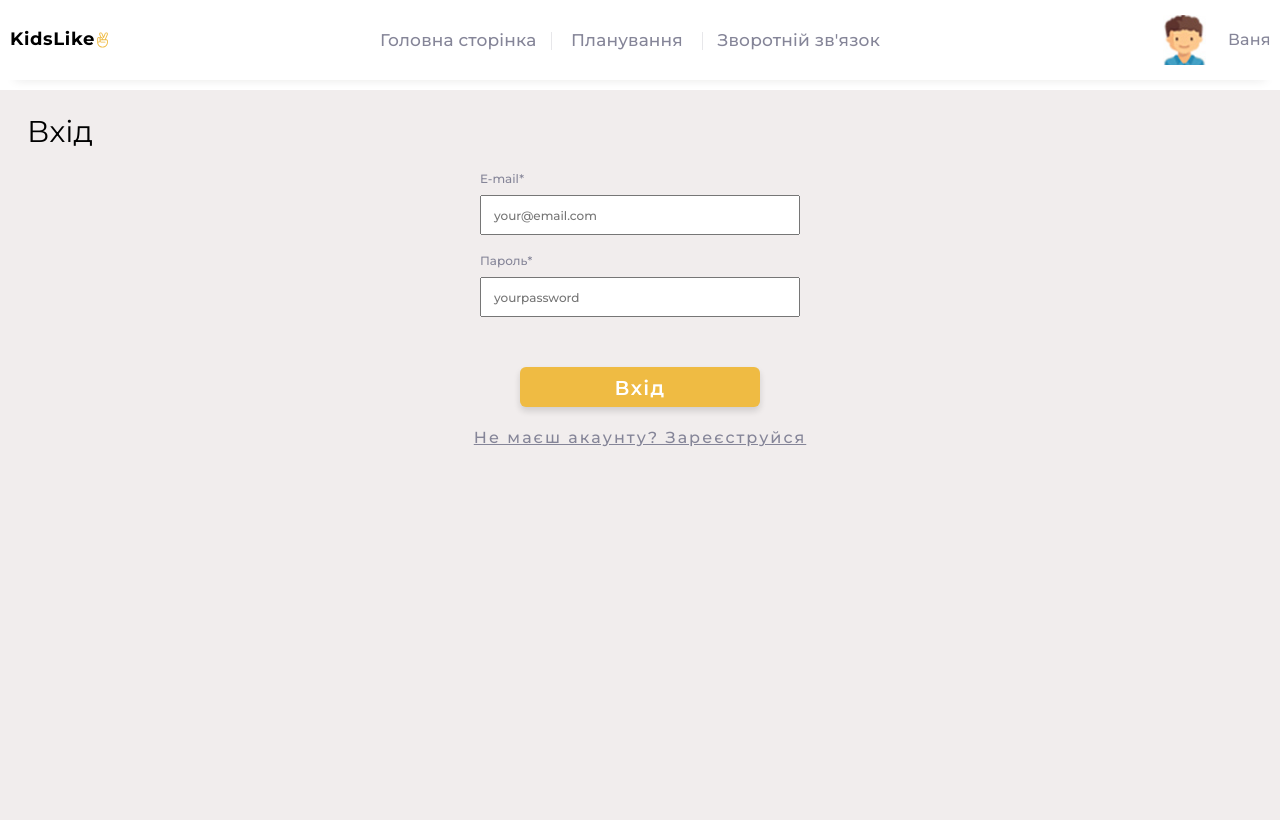
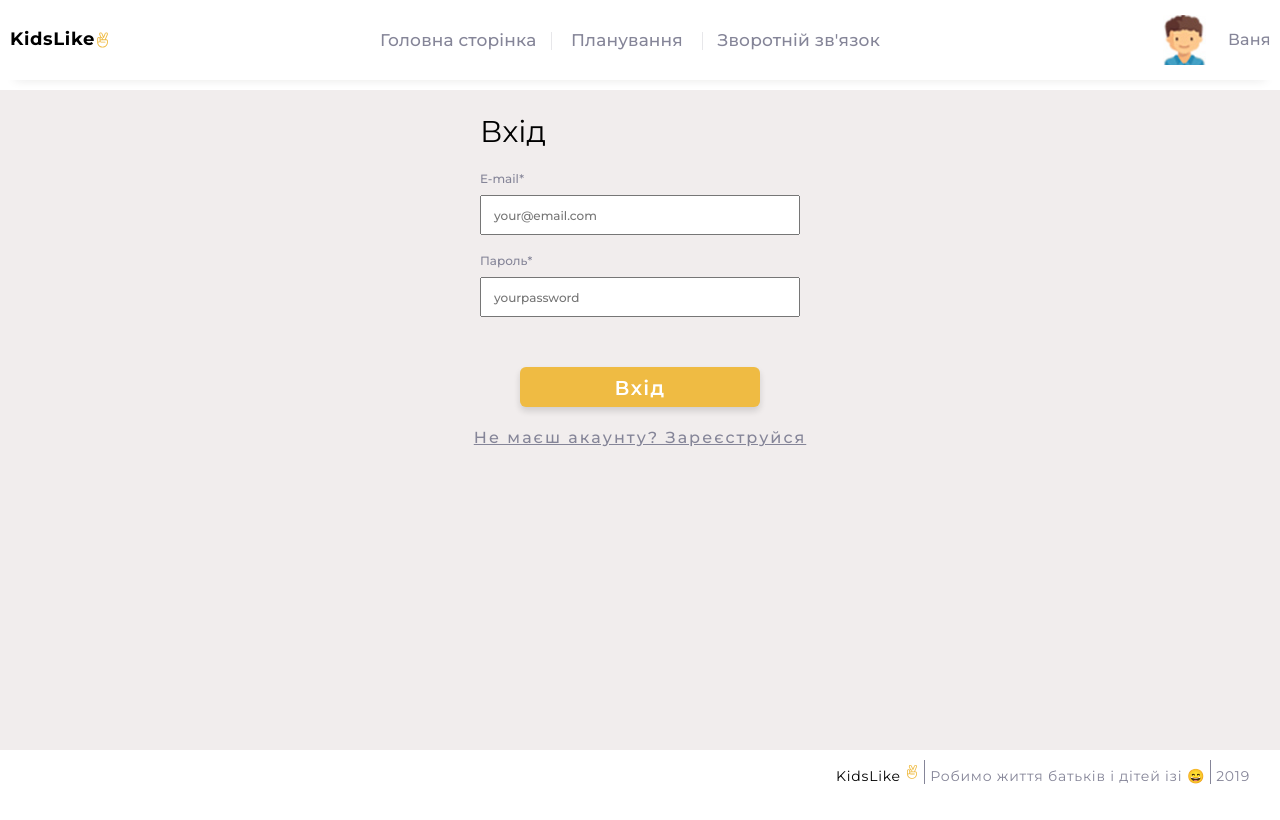
Before and after one commit to vbguard/kidsLike, a React app: page /login in a window 1280 px wide. Built offline with nearby package versions, Linux system fonts and the light colour scheme.

Commit message:
authLogic

```diff
--- a/src/components/Login/Login.js
+++ b/src/components/Login/Login.js
@@ -1,8 +1,10 @@
 import React from 'react';
 import { Link } from 'react-router-dom';
 import css from './Login.module.css';
+import Footer from '../Footer/Footer';
 
 const Login = () => (
+  <>
     <div className={css.container}>
       <h2 className={css.title}>Вхід</h2>
       <form className={css.form}>
@@ -22,6 +24,8 @@ const Login = () => (
         Не маєш акаунту? Зареєструйся
       </Link>
     </div>
+    <Footer />
+  </>
 );
 
 export default Login;
--- a/src/components/Login/Login.module.css
+++ b/src/components/Login/Login.module.css
@@ -1,6 +1,6 @@
 .container {
   width: 100%;
-  height: calc(100vh - 70px);
+  height: calc(100vh - 140px);
   background-color: rgb(241, 237, 237);
   margin-top: 10px;
 }
@@ -13,6 +13,8 @@
   font-stretch: normal;
   margin-left: 27px;
   padding-top: 27px;
+  width: 320px;
+  margin: 0 auto;
 }
 
 .form {
--- a/src/components/Register/Register.js
+++ b/src/components/Register/Register.js
@@ -1,8 +1,10 @@
 import React from 'react';
 import { Link } from 'react-router-dom';
 import css from './Register.module.css';
+import Footer from '../Footer/Footer';
 
 const Register = () => (
+  <>
     <div className={css.container}>
       <h2 className={css.title}>
         Реєстрація
@@ -38,6 +40,8 @@ const Register = () => (
         Вже з нами? Увійти
       </Link>
     </div>
+    <Footer />
+  </>
 );
 
 export default Register;
--- a/src/components/Register/Register.module.css
+++ b/src/components/Register/Register.module.css
@@ -1,6 +1,6 @@
 .container {
   width: 100vw;
-  height: 630px;
+  height: calc(100vh - 140px);
   background-color: rgb(241, 237, 237);
   margin: 0 auto;
   margin-top: 10px;
--- a/src/pages/ContactsPage/ContactsPage.js
+++ b/src/pages/ContactsPage/ContactsPage.js
@@ -1,9 +1,11 @@
 import React from 'react';
 import css from './ContactsPage.module.css';
+import Footer from '../../components/Footer/Footer';
 import Vl from '../../assets/images/contacts/Vladimir.jpg';
 import Ol from '../../assets/images/contacts/O.jpg';
 
 const ContactsPage = () => (
+  <>
     <div className={css.container}>
       <h2 className={css.title}>Наша команда</h2>
       <p className={css.text}>Завжди готовi до нових викликiв</p>
@@ -16,9 +18,7 @@ const ContactsPage = () => (
           </a>
           <p className={css.contact_job}>Full Stack Developer</p>
           <p className={css.contact_info}>
-          Професійні навички: HTML5, CSS, SCSS, Кросбраузерна верстка, Валідна верстка, Адаптивна верстка, Верстка із
-          PSD і Sketch, JQuery, JavaScript, NodeJS, SQL, MySQL, MongoDB, React, Redux, Git, Webpack, Photoshop, Zeplin,
-          JSON. Унiверсальний боєць{' '}
+            Професійні навички: Унiверсальний боєць{' '}
             <span role="img" aria-label="smile">
               😄
             </span>
@@ -89,5 +89,7 @@ const ContactsPage = () => (
         </li>
       </ul>
     </div>
+    <Footer />
+  </>
 );
 export default ContactsPage;
--- a/src/pages/ContactsPage/ContactsPage.module.css
+++ b/src/pages/ContactsPage/ContactsPage.module.css
@@ -1,5 +1,6 @@
 .container {
   width: 100vw;
+  min-height: calc(100vh - 140px);
   padding: 30px 10px;
   margin: 0 auto;
 }
```
Also changed, not shown: 1 other file (tests, documents, lock files or other folders). Lines whose indentation alone changed are shown as unchanged.
